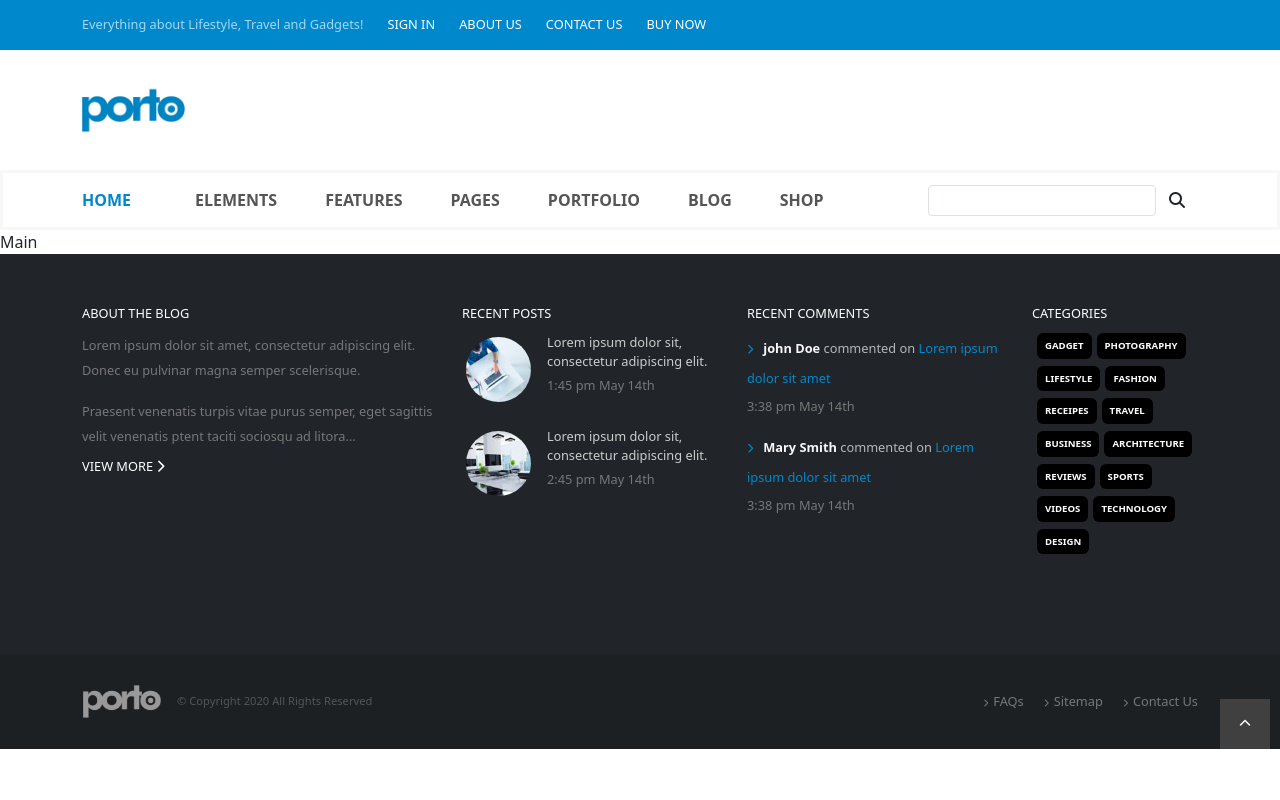
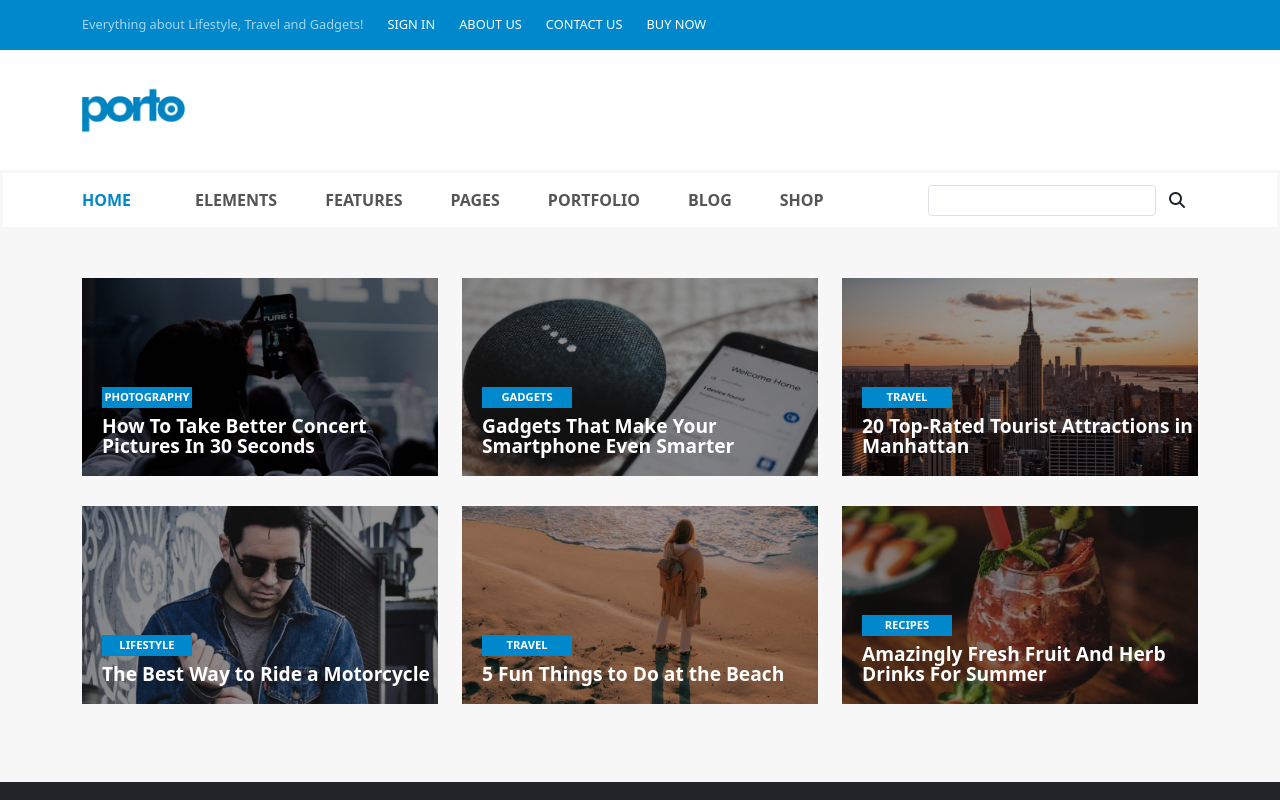
Before and after one commit to giorgia-rondinelli/proj-html-vuejs, a Vue app: page / in a window 1280 px wide. Shown: the top 800 px of the page. Built offline with nearby package versions, Linux system fonts and the light colour scheme.

Commit message:
[add] section main cards

```diff
--- a/src/components/Footer.vue
+++ b/src/components/Footer.vue
@@ -10,12 +10,12 @@ export default {
           {
             name:'Lorem ipsum dolor sit, consectetur adipiscing elit.',
             date:'1:45 pm May 14th',
-            img:'/public/img/our-office-4-square.jpg'
+            img:'/img/our-office-4-square.jpg'
           },
           {
             name:'Lorem ipsum dolor sit, consectetur adipiscing elit.',
             date:'2:45 pm May 14th',
-            img:'/public/img/our-office-5-square.jpg'
+            img:'/img/our-office-5-square.jpg'
           }
         ],
         comments:[
--- a/src/components/Header.vue
+++ b/src/components/Header.vue
@@ -7,7 +7,7 @@ export default {
       header:{
         title:'Everything about Lifestyle, Travel and Gadgets!',
         menuTop:['sign in', 'about us ','contact us ', 'buy now'],
-        img:'/public/img/logo-default-slim.png',
+        img:'/img/logo-default-slim.png',
         mainMenu:[ , 'Elements','features','pages','portfolio','blog','shop']
 
 
--- a/src/components/Main.vue
+++ b/src/components/Main.vue
@@ -1,13 +1,41 @@
 <script >
 import {store} from './data/store'
+import Card from './partials/Card.vue'
+
+export default {
+  components:{
+    Card
+  },
+  data(){
+    return{
+      store,
+    }
+  }
+}
+
 </script>
 
 <template>
-  <div>Main</div>
-
+  <section class="card-sc">
+    <div class="container pt-5 pb-5 ">
+      <div class="row">
+        <Card v-for="card in store.cards" :key="card"
+        :img="card.img"
+        :badge="card.badge"
+        :title="card.title"
+        :text="card.text"/>
+      </div>
+    </div>
+  </section>
 </template>
 
 <style lang="scss" scoped>
+@use '../assets/scss/partials/variables.scss' as*;
+
+.card-sc{
+  background-color: $white;
+
+}
 
 
 </style>
--- a/src/components/data/store.js
+++ b/src/components/data/store.js
@@ -3,5 +3,47 @@
 import { reactive } from 'vue'
 
 export const store = reactive({
+  cards:[
+    {
+      badge:'photography',
+      img:'/img/blog-46.jpg',
+      title:'How To Take Better Concert Pictures In 30 Seconds',
+      text:'  Lorem ipsum dolor sit amet consectetur, adipisicing elit. Distinctio optio similique possimus dignissimos molestias perferendis'
+
+    },
+    {
+      badge:'gadgets',
+      img:'/img/blog-47.jpg',
+      title:'Gadgets That Make Your Smartphone Even Smarter',
+      text:'  Lorem ipsum dolor sit amet consectetur, adipisicing elit. Distinctio optio similique possimus dignissimos molestias perferendis'
+    },
+    {
+      badge:'travel',
+      img:'/img/blog-48.jpg',
+      title:'20 Top-Rated Tourist Attractions in Manhattan',
+      text:'  Lorem ipsum dolor sit amet consectetur, adipisicing elit. Distinctio optio similique possimus dignissimos molestias perferendis'
+    },
+    {
+      badge:'lifestyle',
+      img:'/img/blog-49.jpg',
+      title:'The Best Way to Ride a Motorcycle',
+      text:'  Lorem ipsum dolor sit amet consectetur, adipisicing elit. Distinctio optio similique possimus dignissimos molestias perferendis'
+    },
+    {
+      badge:'travel',
+      img:'/img/blog-50.jpg',
+      title:'5 Fun Things to Do at the Beach',
+      text:'  Lorem ipsum dolor sit amet consectetur, adipisicing elit. Distinctio optio similique possimus dignissimos molestias perferendis'
+    },
+    {
+      badge:'recipes',
+      img:'/img/blog-51.jpg',
+      title:'Amazingly Fresh Fruit And Herb Drinks For Summer',
+      text:'  Lorem ipsum dolor sit amet consectetur, adipisicing elit. Distinctio optio similique possimus dignissimos molestias perferendis'
+    }
+
+  ]
+
+
 
 })
--- /dev/null
+++ b/src/components/partials/Card.vue
@@ -0,0 +1,90 @@
+<script >
+import {store} from '../data/store'
+export default {
+  props:{
+    img:String,
+    title: String,
+    badge: String,
+    text:String
+
+  },
+  data(){
+    store
+  }
+}
+</script>
+
+<template>
+
+
+    <div class="col-4">
+      <div class="card-sc">
+        <img :src="img" alt="">
+        <div class="info-container">
+          <div class="badge-sc d-flex justify-content-center ">{{ badge }}</div>
+          <div class="title">{{ title }}</div>
+          <div class="text">
+            {{ text }}
+          </div>
+        </div>
+
+
+      </div>
+    </div>
+
+
+
+</template>
+
+<style lang="scss" scoped>
+@use '../../assets/scss/main.scss' as*;
+
+.card-sc{
+ margin-bottom: 30px;
+ position: relative;
+
+  img{
+    object-fit: cover;
+    height: 100%;
+    width: 100%;
+    filter: brightness(60%);
+
+  }
+  .info-container{
+    position:absolute;
+    bottom:20px;
+    left:20px;
+  }
+  .badge-sc{
+    color: white;
+     width:90px;
+     background-color: $blue;
+     padding:2px 7px;
+     text-transform: uppercase;
+     font-size: .7rem;
+     font-weight: 600;
+     margin-bottom: 8px;
+  }
+  .title{
+    color: white;
+    font-size: 1.2rem;
+    font-weight: 700;
+    line-height: 20px;
+
+
+  }
+  .text{
+    color: white;
+    display: none;
+  }
+
+}
+
+.info-container:hover .text{
+  display: block;
+
+}
+
+
+
+</style>
```
